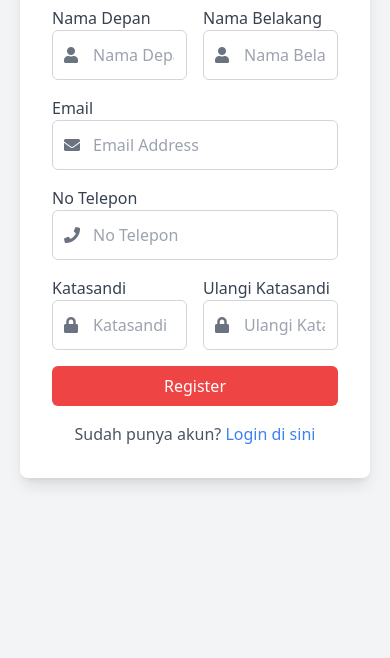
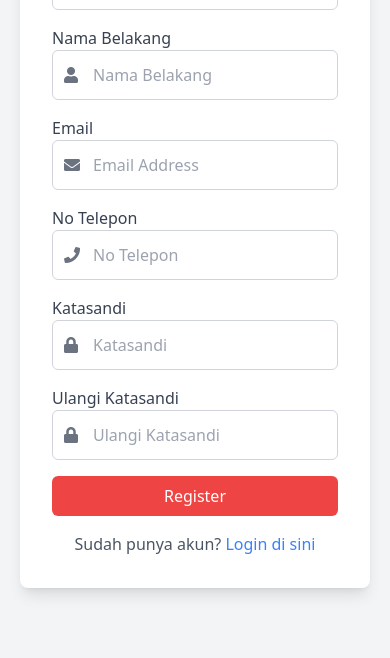
Before and after one commit to harikamotor/harikamotor.github.io, a plain HTML site: page register.html in a window 390 px wide. Shown: the part 226-884 px from the top of the page. Before the commit the page ends 844 px from the top, so only its background shows below. Drawn offline with nearby package versions, Linux system fonts and the light colour scheme.

Commit message:
Update register.html

```diff
--- a/register.html
+++ b/register.html
@@ -5,20 +5,21 @@
     <meta charset="UTF-8">
     <meta name="viewport" content="width=device-width, initial-scale=1.0">
     <title>Form Register</title>
+
     <link href="https://cdnjs.cloudflare.com/ajax/libs/font-awesome/5.15.4/css/all.min.css" rel="stylesheet">
     <script src="https://cdn.tailwindcss.com"></script>
 </head>
 
 <body class="bg-gray-100">
 
-    <div class="flex justify-center items-center min-h-screen px-5">
+    <div class="flex justify-center items-center min-h-screen px-5 my-5">
         <div class="bg-white p-8 rounded-lg shadow-lg w-full max-w-lg">
             <h2 class="text-3xl font-semibold text-center mb-6 text-gray-800">Register</h2>
             <form action="#" method="POST">
 
-                <!-- Nama Depan dan Nama Belakang dalam satu baris -->
-                <div class="mb-4 flex space-x-4">
-                    <div class="w-1/2">
+                <!-- Nama Depan dan Nama Belakang dalam satu baris (responsive) -->
+                <div class="mb-4 flex flex-col md:flex-row space-x-0 md:space-x-4">
+                    <div class="w-full md:w-1/2">
                         <label for="first-name" class="block text-gray-700">Nama Depan</label>
                         <div class="relative">
                             <input type="text" id="first-name" name="first-name"
@@ -28,7 +29,7 @@
                         </div>
                     </div>
 
-                    <div class="w-1/2">
+                    <div class="w-full md:w-1/2 mt-4 md:mt-0">
                         <label for="last-name" class="block text-gray-700">Nama Belakang</label>
                         <div class="relative">
                             <input type="text" id="last-name" name="last-name"
@@ -61,9 +62,9 @@
                     </div>
                 </div>
 
-                <!-- Katasandi dan Ulangi Katasandi dalam satu baris -->
-                <div class="mb-4 flex space-x-4">
-                    <div class="w-1/2">
+                <!-- Katasandi dan Ulangi Katasandi dalam satu baris (responsive) -->
+                <div class="mb-4 flex flex-col md:flex-row space-x-0 md:space-x-4">
+                    <div class="w-full md:w-1/2">
                         <label for="password" class="block text-gray-700">Katasandi</label>
                         <div class="relative">
                             <input type="password" id="password" name="password"
@@ -73,7 +74,7 @@
                         </div>
                     </div>
 
-                    <div class="w-1/2">
+                    <div class="w-full md:w-1/2 mt-4 md:mt-0">
                         <label for="confirm-password" class="block text-gray-700">Ulangi Katasandi</label>
                         <div class="relative">
                             <input type="password" id="confirm-password" name="confirm-password"
```
